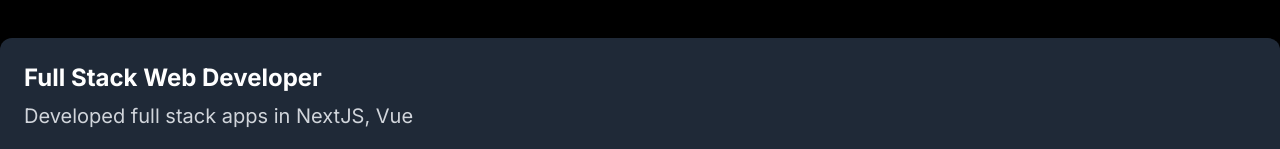
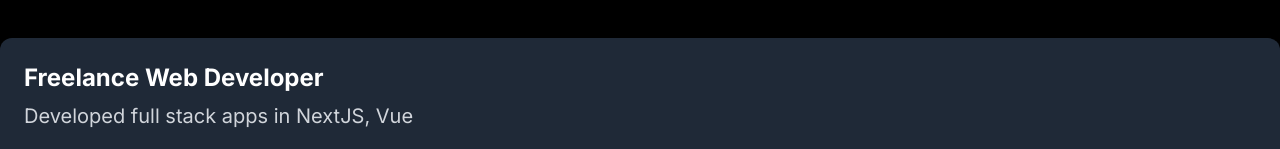
Before and after one commit to User-1289/portfolio, a Next.js app: page / in a window 1280 px wide. Shown: the part 2394-2543 px from the top of the page. Built offline with nearby package versions, Linux system fonts and the light colour scheme.

Commit message:
Update Projects.tsx

```diff
--- a/src/app/components/Projects.tsx
+++ b/src/app/components/Projects.tsx
@@ -55,7 +55,7 @@ const Projects: React.FC = ({}) => {
 
     let experienceInfo = [
         {
-            name: "Full Stack Web Developer",
+            name: "Freelance Web Developer",
             role: "Developed full stack apps in NextJS, Vue",
             details: "Collaborated effectively as a full stack developer on multiple projects, working seamlessly with the team to deliver results efficiently and on time.",
             techStacks: "React, Node.js, NextJS, MongoDB, Vue",
```
